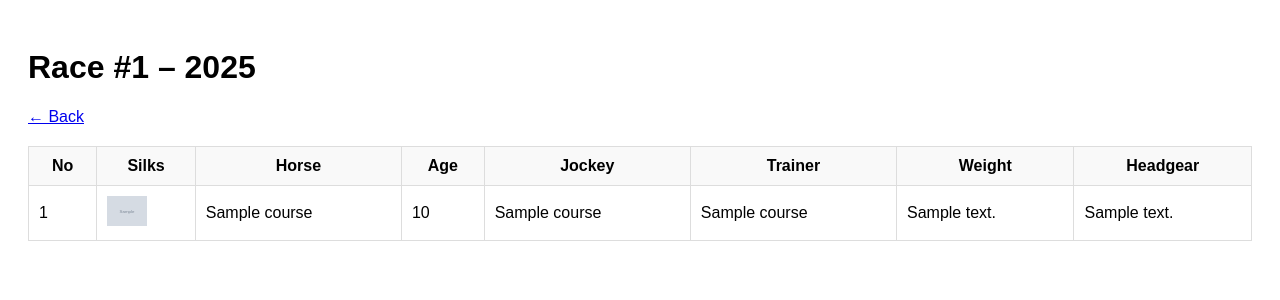
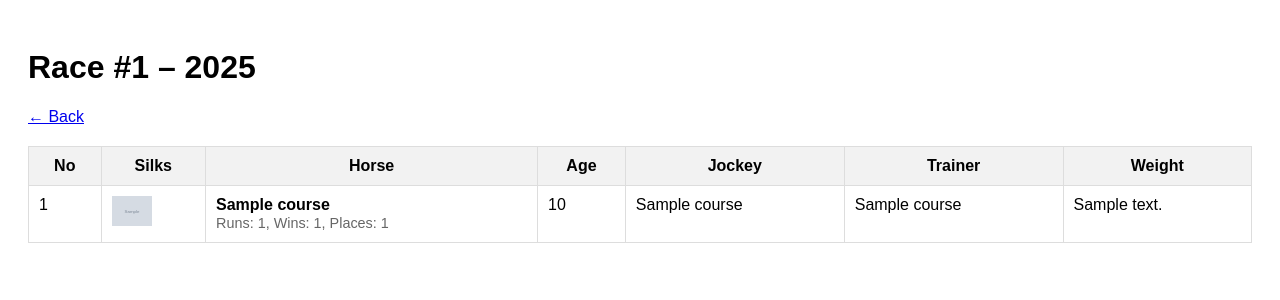
Before and after one commit to ryan-cairns/HorseStatsWebApp, a Django app: page /race/2025/1/ in a window 1280 px wide. Shown: the top 300 px of the page. Run offline with Django 5.2, Linux system fonts and the light colour scheme; tables that the repository leaves empty hold one stand-in row (values such as "Sample post"); grey boxes marked "Sample" are stand-in pictures; a database or web service that is not in the repository returns one stand-in record (values such as "Sample title"); data that the repository does not hold is empty.

Commit message:
Added runs, wins and places to horse page

```diff
--- a/horseapp/templates/horseapp/race_detail.html
+++ b/horseapp/templates/horseapp/race_detail.html
@@ -1,6 +1,5 @@
 <!DOCTYPE html>
 <html lang="en">
-  <head>
   <meta
     name="description"
     content="Details of race #{{ race_id }} for the year {{ year }}."
@@ -9,6 +8,7 @@
     name="keywords"
     content="horse racing, race details, jockeys, trainers, horses"
   />
+  <head>
     <title>Race #{{ race_id }}</title>
     <style>
       body {
@@ -24,13 +24,18 @@
       td {
         border: 1px solid #ddd;
         padding: 10px;
+        vertical-align: top;
       }
       th {
-        background-color: #f9f9f9;
+        background-color: #f2f2f2;
       }
       img.silk {
         width: 40px;
         height: auto;
+      }
+      .small-text {
+        font-size: 0.9em;
+        color: #666;
       }
     </style>
   </head>
@@ -38,7 +43,7 @@
     <h1>Race #{{ race_id }} – {{ year }}</h1>
     <a
       href="{% url 'index' %}"
-      onclick="event.preventDefault(); window.history.back();"
+      onclick="event.preventDefault(); history.back();"
       >← Back</a
     >
 
@@ -52,7 +57,6 @@
           <th>Jockey</th>
           <th>Trainer</th>
           <th>Weight</th>
-          <th>Headgear</th>
         </tr>
       </thead>
       <tbody>
@@ -68,12 +72,18 @@
               height="auto"
             />
           </td>
-          <td>{{ r.racehorseName }}</td>
+          <td>
+            <strong>{{ r.racehorseName }}</strong><br />
+            <span class="small-text">
+              Runs: {{ r.horse_stats.0.totalRuns }},
+              Wins: {{ r.horse_stats.0.totalWins }},
+              Places: {{ r.horse_stats.0.totalPlaces }}
+            </span>
+          </td>
           <td>{{ r.ageYears }}</td>
           <td>{{ r.jockeyName }}</td>
           <td>{{ r.trainerName }}</td>
           <td>{{ r.weightText }}</td>
-          <td>{{ r.headGearDescription|default:"—" }}</td>
         </tr>
         {% endfor %}
       </tbody>
--- a/horseapp/views.py
+++ b/horseapp/views.py
@@ -121,8 +121,38 @@ def race_detail(request, year, race_id):
         print(f"Error fetching race detail: {e}")
         return HttpResponse("Unable to fetch race details.", status=500)
 
+    for r in runners:
+        r["horse_stats"] = get_horse_stats(r["animalId"])
+        print (r["horse_stats"])
+
     return render(request, "horseapp/race_detail.html", {
         "runners": runners,
         "race_id": race_id,
         "year": year
     })
+
+def get_horse_stats(animal_id):
+    import requests
+    from collections import Counter
+
+    headers = {
+        'Accept': 'application/json',
+        'Authorization': 'Bearer 1|LuWZoUL0sMuGBvKboxSGTmYbhiZ9LwSpzBKP8mCQ',
+        'Origin': 'https://www.britishhorseracing.com',
+        'User-Agent': 'Mozilla/5.0',
+    }
+
+    url = f"https://api09.horseracing.software/bha/v1/racehorses/{animal_id}"
+
+    try:
+        res = requests.get(url, headers=headers)
+        res.raise_for_status()
+        rawdata = res.json()
+        data = rawdata["data"]
+        runs = data["performanceDetails"]
+    except requests.RequestException as e:
+        print(f"Error fetching horse {animal_id} performance:", e)
+
+    print(runs)
+
+    return runs
```
Lines whose indentation alone changed are shown as unchanged.
